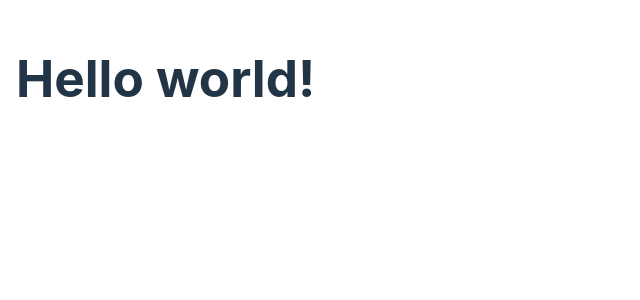
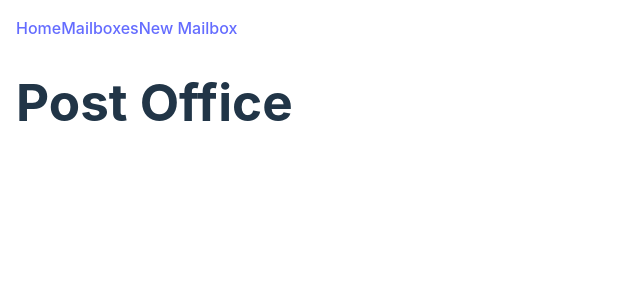
Before and after one commit to XOKEESH/react-router-dom-lab, a React (Vite) app: page / in a window 1280 px wide. Shown: the top 300 px of the page, without its empty margins (0-640 px from the left). Built offline with nearby package versions, Linux system fonts and the light colour scheme.

Commit message:
Complete App.jsx

```diff
--- a/src/App.jsx
+++ b/src/App.jsx
@@ -1,5 +1,32 @@
+import React, { useState } from 'react'
+import { BrowserRouter as Router, Routes, Route } from 'react-router-dom'
+import NavBar from './components/NavBar'
+import MailboxForm from './components/MailboxForm'
+import MailboxList from './components/MailboxList'
+import MailboxDetails from './components/MailboxDetails'
+
 const App = () => {
-    return <h1>Hello world!</h1>;
-  };
+  const [mailboxes, setMailboxes] = useState([])
 
-  export default App;
+  const addBox = (formData) => {
+    const newMailbox = {
+      _id: mailboxes.length + 1,
+      ...formData,
+    }
+    setMailboxes([...mailboxes, newMailbox])
+  }
+
+  return (
+    <Router>
+      <NavBar />
+      <Routes>
+        <Route path="/" element={<main><h1>Post Office</h1></main>} />
+        <Route path="/new-mailbox" element={<MailboxForm addBox={addBox} />} />
+        <Route path="/mailboxes" element={<MailboxList mailboxes={mailboxes} />} />
+        <Route path="/mailboxes/:mailboxId" element={<MailboxDetails mailboxes={mailboxes} />} />
+      </Routes>
+    </Router>
+  )
+}
+
+export default App
```
